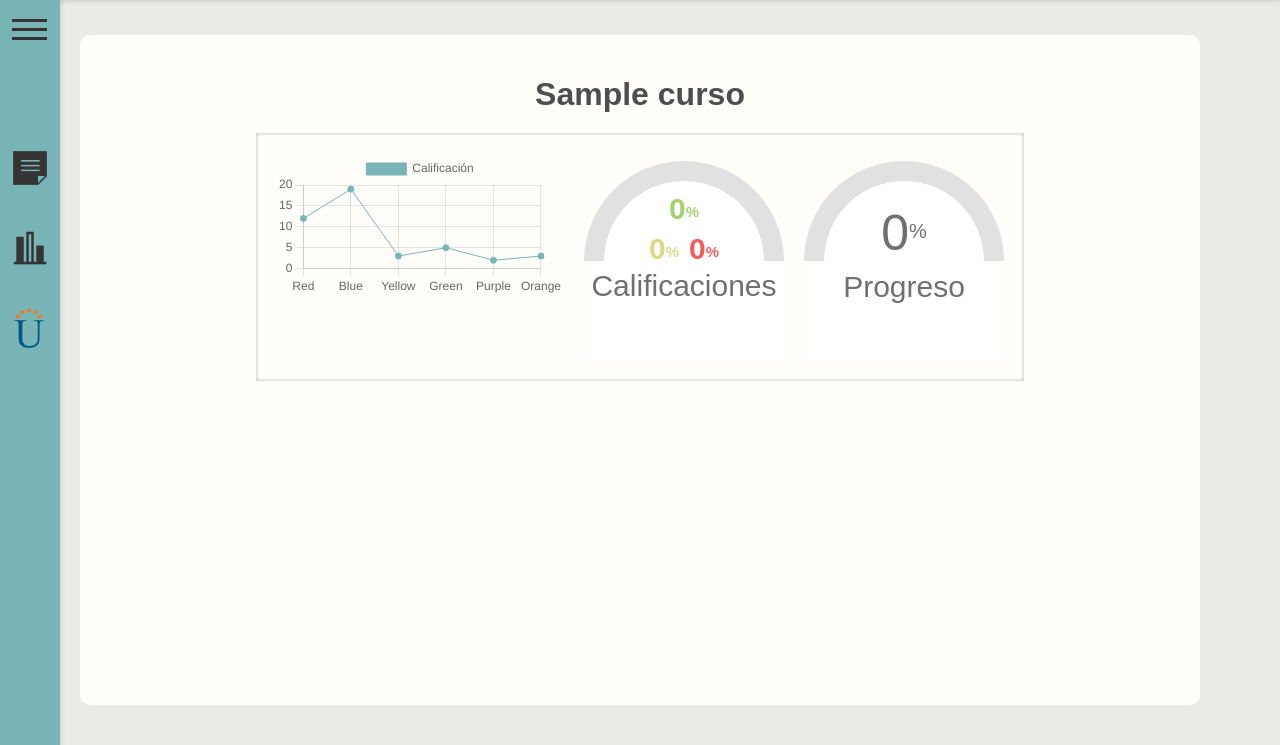
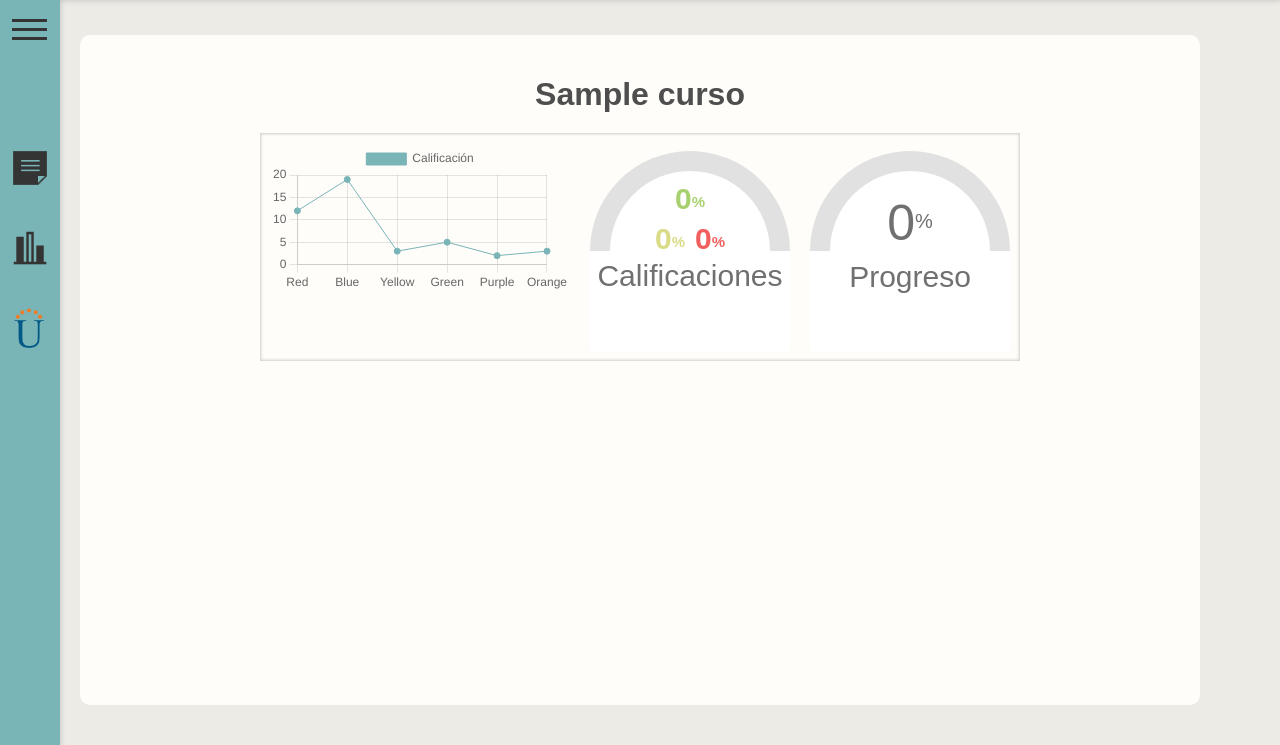
Before and after one commit to JoseDavidRendon/TareasUniv, a Django app: template TareasUnivProyecto/index/templates/index/dashboard.html in a window 1280 px wide. Shown: the part 55-800 px from the top of the page. Run offline with Django 4.2, Linux system fonts and the light colour scheme; data comes from the database, SQL or seed files in the repository; the template is opened without the code that fills it: most values are stand-ins (such as "Sample title", 1, 10 or a date in 2020); some libraries are stand-ins or nearby versions.

Commit message:
Update dashboard.css

```diff
--- a/TareasUnivProyecto/TareasUnivProyecto/static/css/dashboard.css
+++ b/TareasUnivProyecto/TareasUnivProyecto/static/css/dashboard.css
@@ -2,6 +2,7 @@
     width: 200px;
     height: 200px;
     color: rgb(112, 112, 112);
+    margin: 10px;
 }
 .delimitador{
     width: 200px;
@@ -127,10 +128,9 @@
     display: flex;
     flex-direction: row;
     justify-content: center;
-    gap: 20px;
     flex-wrap: wrap;
     box-shadow: inset 0px 0px 3px 1px rgba(0, 0, 0, 0.192);
-    padding: 20px;
+    /* padding: 20px; */
 }
 .titulo-graficas{
     text-align: center;
@@ -176,13 +176,13 @@
     margin-bottom: 30px;
     max-width: 98% !important;
     max-height: 200px !important;
+    margin: 10px;
 }
 
 .conjunto-de-graficas{
     display: flex;
     flex-direction: row;
     flex-wrap: wrap;
-    gap: 20px;
     margin-top: 8px;
     justify-content: center;
 }
```
